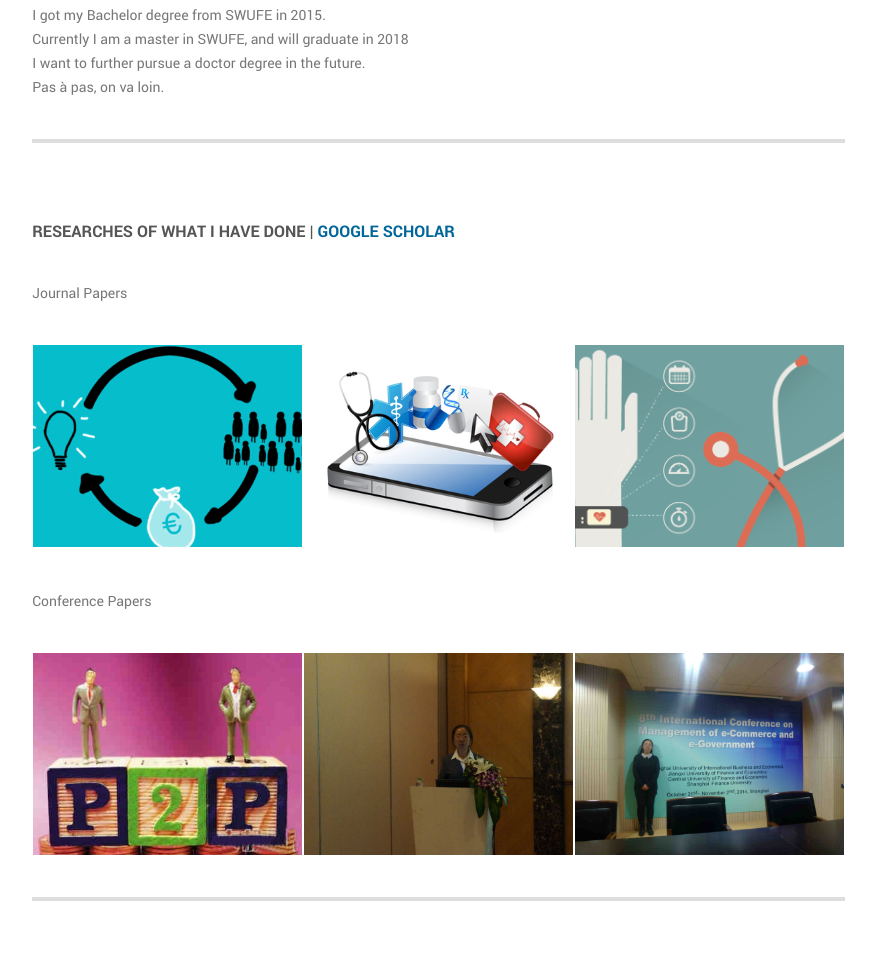
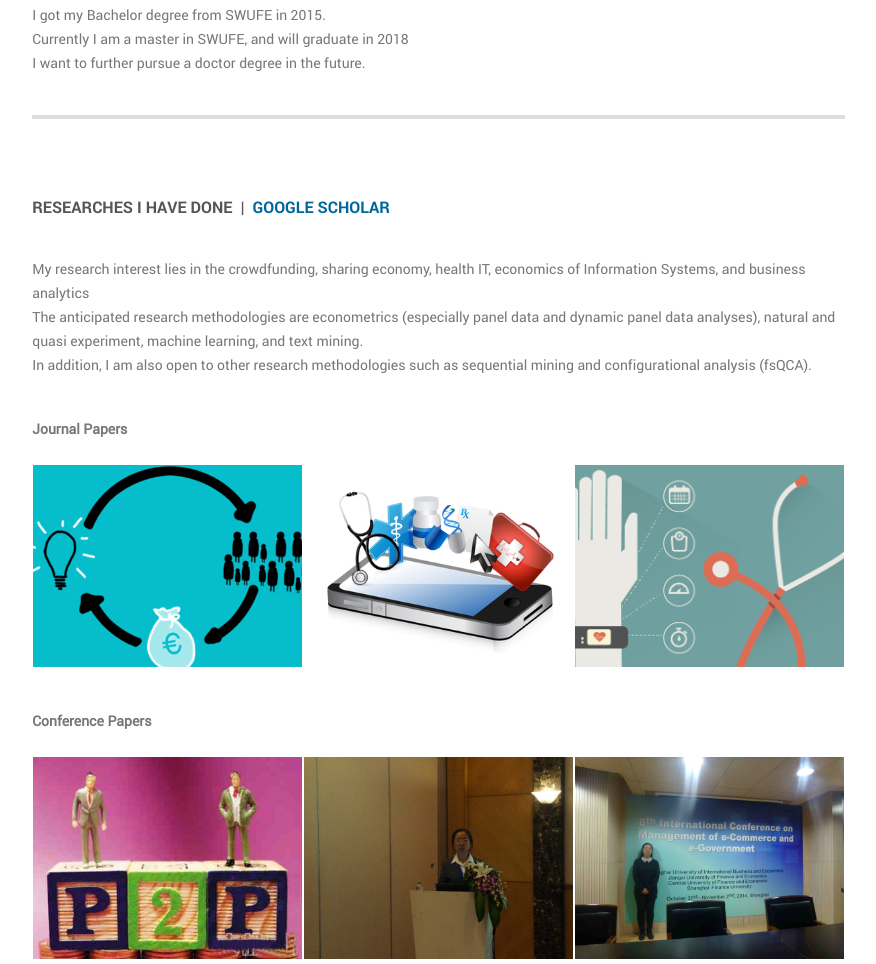
Before and after one commit to YvonneGao/yvonnegao.github.io, a plain HTML site: page index.html in a window 1280 px wide. Shown: the part 1229-2193 px from the top of the page, without its empty margins (355-1231 px from the left). Drawn offline with Linux system fonts and the light colour scheme.

Commit message:
Yvonne's website

```diff
--- a/index.html
+++ b/index.html
@@ -95,7 +95,7 @@
 								<p>I got my Bachelor degree from SWUFE in 2015.</p>
 								<p>Currently I am a master in SWUFE, and will graduate in 2018</p>
 								<p>I want to further pursue a doctor degree in the future.</p>
-								<p>Pas à pas, on va loin. <!--&nbsp;|&nbsp; A journey of thousands of miles may not be achieved through accumulation of each single step &nbsp;|&nbsp; 不积跬步无以至千里</p>-->
+								<!--<p>Pas à pas, on va loin. &nbsp;|&nbsp; A journey of thousands of miles may not be achieved through accumulation of each single step &nbsp;|&nbsp; 不积跬步无以至千里</p>-->
 								<hr>
 							</div>
 						</div>
@@ -108,14 +108,20 @@
                     <div class="page-section" id="research">
 						<div class="row">
 							<div class="col-md-12">
-								<h4 class="widget-title">RESEARCHES OF WHAT I HAVE DONE | <a href="https://scholar.google.com/citations?user=VGqS6W0AAAAJ&hl=en" target="_blank">Google Scholar</a></h4>
+								<h4 class="widget-title">RESEARCHES I HAVE DONE &nbsp;|&nbsp; <a href="https://scholar.google.com/citations?user=VGqS6W0AAAAJ&hl=en" target="_blank">Google Scholar</a></h4>
+								<p>My research interest lies in the crowdfunding, sharing economy, health IT, economics of Information Systems, and business analytics</p>
+								<p>The anticipated research methodologies are econometrics (especially panel data and dynamic panel data analyses), natural and quasi experiment, machine learning, and text mining.</p>
+								<p>In addition, I am also open to other research methodologies such as sequential mining and configurational analysis (fsQCA).</p>
 								<!--<p>The researches I've ever done focus on arrange from crowdfunding to healthcare wearables. And the methodology I'm good at is structural equation model.</p>
 								<p>In the future, I would like to continue my research and also be open to change to a new field. </p>
-								<p>&nbsp;</p>-->
-								<p>Journal Papers</p>
+								-->
+
+
 							</div>
 						</div>
 						<div class="row projects-holder">
+							<p><b>Journal Papers</b></p>
+							<p>&nbsp;</p>
 							<div class="col-md-4 col-sm-6">
 								<div class="project-item">
 									<img src="images/research/2016crowdfunding.png">
@@ -151,13 +157,10 @@
 							</div>
 						</div>
 
-						<div class="row">
-							<div class="col-md-12">
-								<h4 class="widget-title"> </h4>
-								<p>Conference Papers</p>
-							</div>
-						</div>
+
 						<div class="row projects-holder">
+							<p><b>Conference Papers</b></p>
+							<p>&nbsp;</p>
 							<div class="col-md-4 col-sm-6">
 								<div class="project-item">
 									<img src="images/research/2015P2P.png">
@@ -236,7 +239,7 @@
 						</div>
 						<div class = "row">
 							<div class="col-md-6" style="">
-								<b><p>Observation of Math</p></b>
+								<b><p>Math's Culture</p></b>
 								<p>(Bachelor level elective courses, Fall 2017)</p>
 								<p>Assisting the instructor to update class materials; <p>Managing the zhihuishu site; <p>Supervising students taking class online; <p>Organizing offline courses; <p>Coordinating students to take discussion offline</p>
 								<p>&nbsp;</p>
@@ -313,12 +316,12 @@
 					<hr>
 
 
-                    <div class="row" id="footer">
+                    <!--<div class="row" id="footer">
                         <div class="col-md-12 text-center">
                             <p class="copyright-text">Copyright &copy; 2017 Yiwen Gao | SWUFE</a></p>
                         </div>
                     </div>
-
+					-->
                 </div>
 
             </div>
```
Also changed, not shown: 1 other file.
